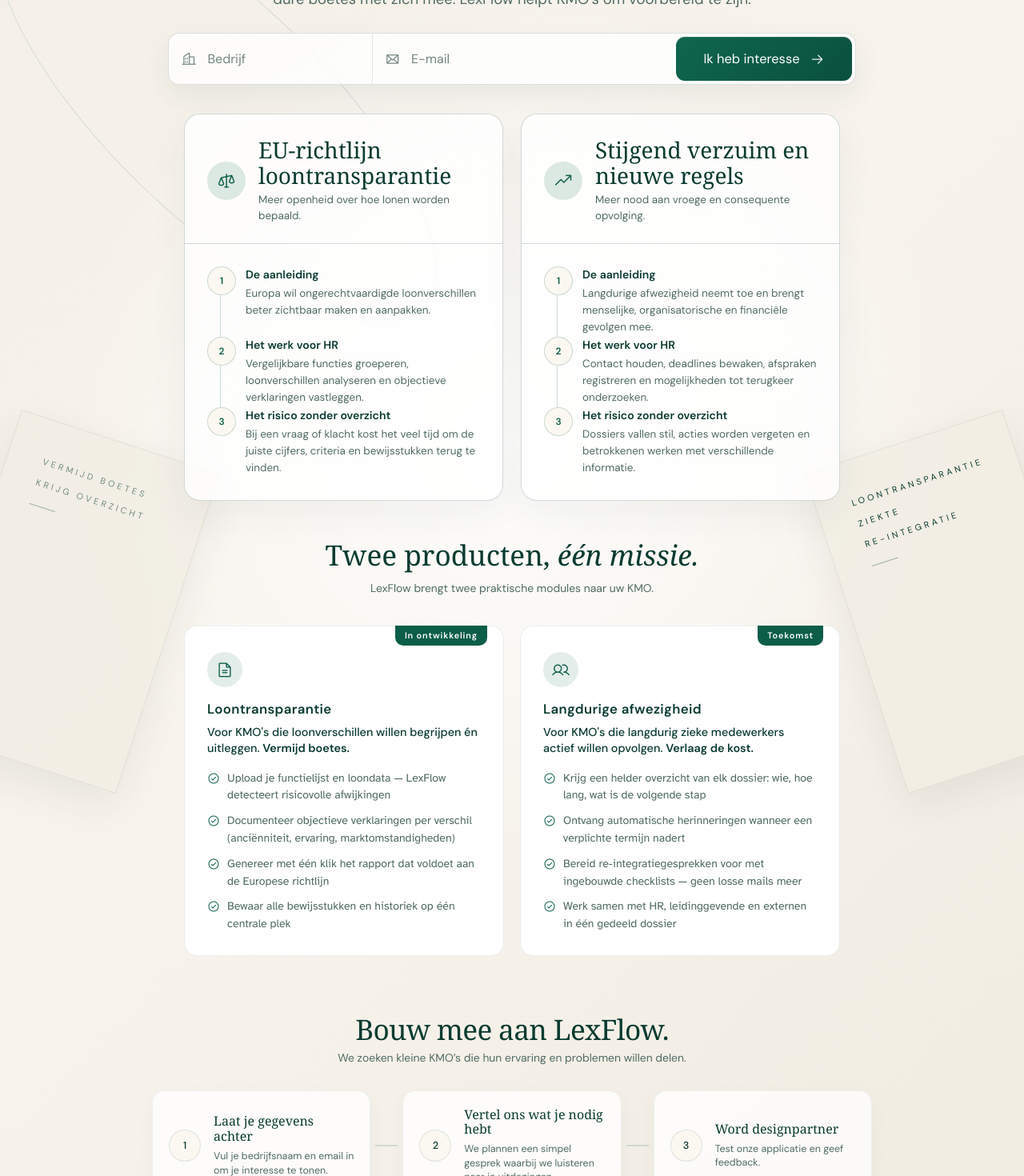
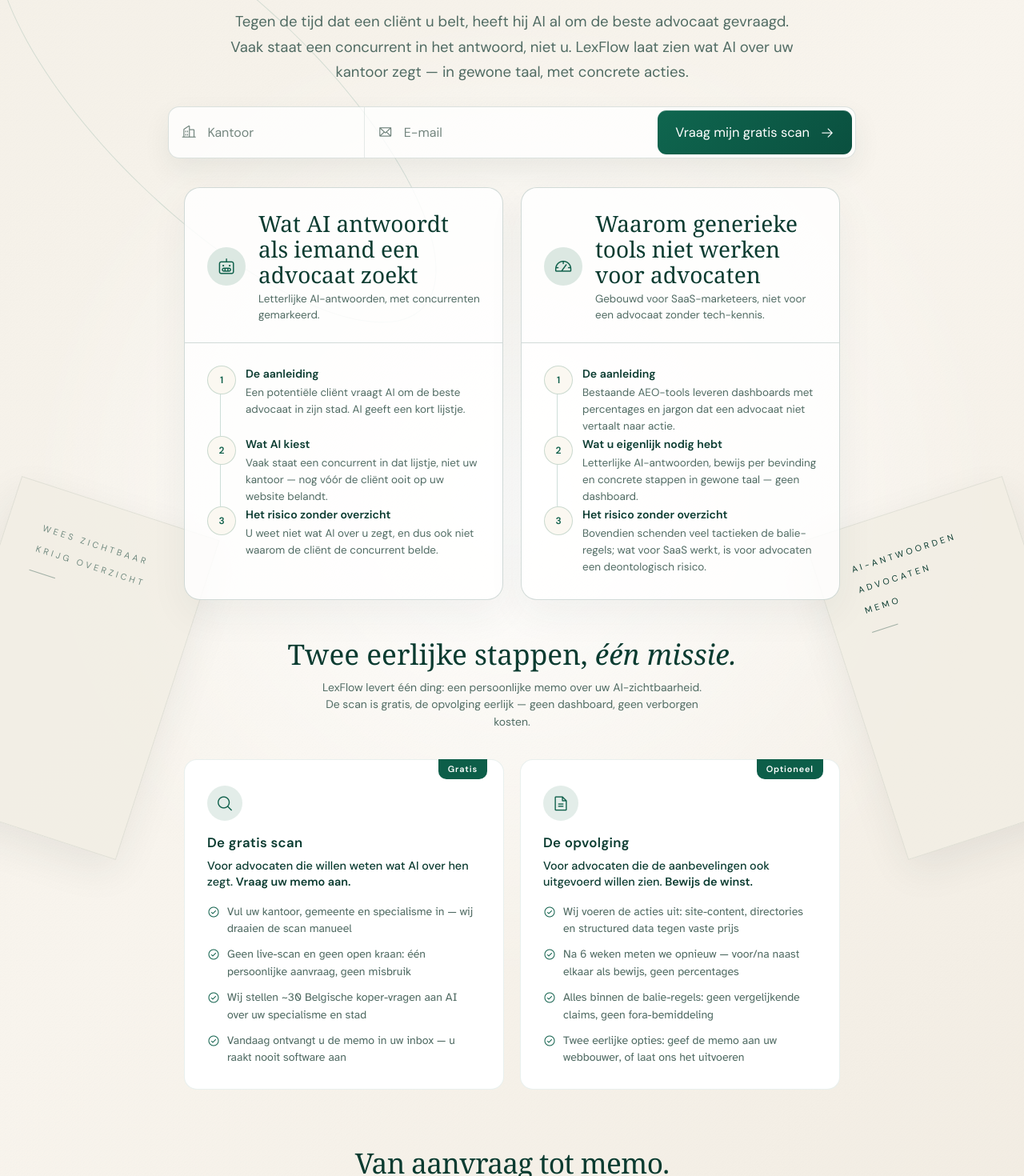
Before and after one commit to Elliotwhoisalsobo/landingpage, a Nuxt app: page / in a window 1280 px wide. Shown: the part 500-1970 px from the top of the page at 80% size. Built offline with nearby package versions, Linux system fonts and the light colour scheme; a web font is replaced by a local one.

Commit message:
initial change - pivot to ai visibility for lawyers

```diff
--- a/app/components/AboutBo.vue
+++ b/app/components/AboutBo.vue
@@ -5,10 +5,10 @@
       <div class="maker-text">
         <h2 id="maker-titel">Hoi, ik ben Bo</h2>
         <p>
-          Ik bouw LexFlow om twee complexe HR-uitdagingen eenvoudiger te maken: loontransparantie en de opvolging van ziekteverzuim en langdurige afwezigheid.
+          Ik bouw LexFlow om AI-zichtbaarheid eenvoudiger te maken voor Belgische advocatenkantoren: wat AI over u zegt, waarom, en wat u concreet moet veranderen.
         </p>
         <p>
-          Mijn doel is praktische, betaalbare software ontwerpen waarmee KMO's overzicht houden, deadlines bewaken en correct handelen zonder dure consultants of ingewikkelde systemen.
+          Mijn doel is een eerlijke, persoonlijke memo — geen dashboard met jargon. Zodat u weet waar u staat, zonder tech-kennis of dure consultants.
         </p>
         <p class="maker-linkedin">
           <a href="https://www.linkedin.com/in/bo-vermote/" target="_blank" rel="noopener noreferrer">
--- a/app/components/ContextCards.vue
+++ b/app/components/ContextCards.vue
@@ -1,30 +1,30 @@
 <template>
-  <section class="route-raster" aria-label="Gevolgen van loontransparantie en stijgend verzuim">
+  <section class="route-raster" aria-label="Wat AI beslist voor uw kantoor en waarom generieke tools falen">
     <article class="routekaart">
       <header class="routekop">
-        <span class="sectie-icoon" aria-hidden="true"><i class="ph ph-scales"></i></span>
+        <span class="sectie-icoon" aria-hidden="true"><i class="ph ph-robot"></i></span>
         <div>
-          <h2>EU-richtlijn loontransparantie</h2>
-          <p>Meer openheid over hoe lonen worden bepaald.</p>
+          <h2>Wat AI antwoordt als iemand een advocaat zoekt</h2>
+          <p>Letterlijke AI-antwoorden, met concurrenten gemarkeerd.</p>
         </div>
       </header>
       <ol class="routestappen">
         <li class="routestap">
           <div>
             <h3>De aanleiding</h3>
-            <p>Europa wil ongerechtvaardigde loonverschillen beter zichtbaar maken en aanpakken.</p>
+            <p>Een potentiële cliënt vraagt AI om de beste advocaat in zijn stad. AI geeft een kort lijstje.</p>
           </div>
         </li>
         <li class="routestap">
           <div>
-            <h3>Het werk voor HR</h3>
-            <p>Vergelijkbare functies groeperen, loonverschillen analyseren en objectieve verklaringen vastleggen.</p>
+            <h3>Wat AI kiest</h3>
+            <p>Vaak staat een concurrent in dat lijstje, niet uw kantoor — nog vóór de cliënt ooit op uw website belandt.</p>
           </div>
         </li>
         <li class="routestap">
           <div>
             <h3>Het risico zonder overzicht</h3>
-            <p>Bij een vraag of klacht kost het veel tijd om de juiste cijfers, criteria en bewijsstukken terug te vinden.</p>
+            <p>U weet niet wat AI over u zegt, en dus ook niet waarom de cliënt de concurrent belde.</p>
           </div>
         </li>
       </ol>
@@ -32,29 +32,29 @@
 
     <article class="routekaart">
       <header class="routekop">
-        <span class="sectie-icoon" aria-hidden="true"><i class="ph ph-trend-up"></i></span>
+        <span class="sectie-icoon" aria-hidden="true"><i class="ph ph-gauge"></i></span>
         <div>
-          <h2>Stijgend verzuim en nieuwe regels</h2>
-          <p>Meer nood aan vroege en consequente opvolging.</p>
+          <h2>Waarom generieke tools niet werken voor advocaten</h2>
+          <p>Gebouwd voor SaaS-marketeers, niet voor een advocaat zonder tech-kennis.</p>
         </div>
       </header>
       <ol class="routestappen">
         <li class="routestap">
           <div>
             <h3>De aanleiding</h3>
-            <p>Langdurige afwezigheid neemt toe en brengt menselijke, organisatorische en financiële gevolgen mee.</p>
+            <p>Bestaande AEO-tools leveren dashboards met percentages en jargon dat een advocaat niet vertaalt naar actie.</p>
           </div>
         </li>
         <li class="routestap">
           <div>
-            <h3>Het werk voor HR</h3>
-            <p>Contact houden, deadlines bewaken, afspraken registreren en mogelijkheden tot terugkeer onderzoeken.</p>
+            <h3>Wat u eigenlijk nodig hebt</h3>
+            <p>Letterlijke AI-antwoorden, bewijs per bevinding en concrete stappen in gewone taal — geen dashboard.</p>
           </div>
         </li>
         <li class="routestap">
           <div>
             <h3>Het risico zonder overzicht</h3>
-            <p>Dossiers vallen stil, acties worden vergeten en betrokkenen werken met verschillende informatie.</p>
+            <p>Bovendien schenden veel tactieken de balie-regels; wat voor SaaS werkt, is voor advocaten een deontologisch risico.</p>
           </div>
         </li>
       </ol>
--- a/app/components/ProductShowcase.vue
+++ b/app/components/ProductShowcase.vue
@@ -1,35 +1,35 @@
 <template>
   <div class="product-showcase">
     <header class="showcase-header">
-      <h2 class="showcase-title">Twee producten, <em>één missie.</em></h2>
+      <h2 class="showcase-title">Twee eerlijke stappen, <em>één missie.</em></h2>
       <p class="showcase-copy">
-        LexFlow brengt twee praktische modules naar uw KMO.
+        LexFlow levert één ding: een persoonlijke memo over uw AI-zichtbaarheid. De scan is gratis, de opvolging eerlijk — geen dashboard, geen verborgen kosten.
       </p>
     </header>
     <div class="card-grid">
       <article class="product-card">
-        <div class="card-badge">In ontwikkeling</div>
-        <div class="card-icon" aria-hidden="true"><i class="ph ph-file-text"></i></div>
-        <h3 class="card-title">Loontransparantie</h3>
-        <p class="card-subtitle">Voor KMO's die loonverschillen willen begrijpen én uitleggen. <strong>Vermijd boetes.</strong></p>
+        <div class="card-badge">Gratis</div>
+        <div class="card-icon" aria-hidden="true"><i class="ph ph-magnifying-glass"></i></div>
+        <h3 class="card-title">De gratis scan</h3>
+        <p class="card-subtitle">Voor advocaten die willen weten wat AI over hen zegt. <strong>Vraag uw memo aan.</strong></p>
         <ul class="card-features">
-          <li><i class="ph ph-check-circle" aria-hidden="true"></i> Upload je functielijst en loondata — LexFlow detecteert risicovolle afwijkingen</li>
-          <li><i class="ph ph-check-circle" aria-hidden="true"></i> Documenteer objectieve verklaringen per verschil (anciënniteit, ervaring, marktomstandigheden)</li>
-          <li><i class="ph ph-check-circle" aria-hidden="true"></i> Genereer met één klik het rapport dat voldoet aan de Europese richtlijn</li>
-          <li><i class="ph ph-check-circle" aria-hidden="true"></i> Bewaar alle bewijsstukken en historiek op één centrale plek</li>
+          <li><i class="ph ph-check-circle" aria-hidden="true"></i> Vul uw kantoor, gemeente en specialisme in — wij draaien de scan manueel</li>
+          <li><i class="ph ph-check-circle" aria-hidden="true"></i> Geen live-scan en geen open kraan: één persoonlijke aanvraag, geen misbruik</li>
+          <li><i class="ph ph-check-circle" aria-hidden="true"></i> Wij stellen ~30 Belgische koper-vragen aan AI over uw specialisme en stad</li>
+          <li><i class="ph ph-check-circle" aria-hidden="true"></i> Vandaag ontvangt u de memo in uw inbox — u raakt nooit software aan</li>
         </ul>
       </article>
 
       <article class="product-card">
-        <div class="card-badge">Toekomst</div>
-        <div class="card-icon" aria-hidden="true"><i class="ph ph-users"></i></div>
-        <h3 class="card-title">Langdurige afwezigheid</h3>
-        <p class="card-subtitle">Voor KMO's die langdurig zieke medewerkers actief willen opvolgen. <strong>Verlaag de kost.</strong></p>
+        <div class="card-badge">Optioneel</div>
+        <div class="card-icon" aria-hidden="true"><i class="ph ph-file-text"></i></div>
+        <h3 class="card-title">De opvolging</h3>
+        <p class="card-subtitle">Voor advocaten die de aanbevelingen ook uitgevoerd willen zien. <strong>Bewijs de winst.</strong></p>
         <ul class="card-features">
-          <li><i class="ph ph-check-circle" aria-hidden="true"></i> Krijg een helder overzicht van elk dossier: wie, hoe lang, wat is de volgende stap</li>
-          <li><i class="ph ph-check-circle" aria-hidden="true"></i> Ontvang automatische herinneringen wanneer een verplichte termijn nadert</li>
-          <li><i class="ph ph-check-circle" aria-hidden="true"></i> Bereid re-integratiegesprekken voor met ingebouwde checklists — geen losse mails meer</li>
-          <li><i class="ph ph-check-circle" aria-hidden="true"></i> Werk samen met HR, leidinggevende en externen in één gedeeld dossier</li>
+          <li><i class="ph ph-check-circle" aria-hidden="true"></i> Wij voeren de acties uit: site-content, directories en structured data tegen vaste prijs</li>
+          <li><i class="ph ph-check-circle" aria-hidden="true"></i> Na 6 weken meten we opnieuw — voor/na naast elkaar als bewijs, geen percentages</li>
+          <li><i class="ph ph-check-circle" aria-hidden="true"></i> Alles binnen de balie-regels: geen vergelijkende claims, geen fora-bemiddeling</li>
+          <li><i class="ph ph-check-circle" aria-hidden="true"></i> Twee eerlijke opties: geef de memo aan uw webbouwer, of laat ons het uitvoeren</li>
         </ul>
       </article>
     </div>
--- a/app/components/Steps.vue
+++ b/app/components/Steps.vue
@@ -2,21 +2,21 @@
 const steps = [
   {
     number: "1",
-    title: "Laat je gegevens achter",
+    title: "Vraag uw scan aan",
     description:
-      "Vul je bedrijfsnaam en email in om je interesse te tonen.",
+      "Vul uw kantoor en e-mail in. Wij draaien de scan manueel — geen live-scan, geen open kraan.",
   },
   {
     number: "2",
-    title: "Vertel ons wat je nodig hebt",
+    title: "Ontvang uw memo",
     description:
-      "We plannen een simpel gesprek waarbij we luisteren naar je uitdagingen.",
+      "Vandaag staat een persoonlijke PDF in uw inbox: wat AI antwoordt, waarom, en wat er moet veranderen.",
   },
   {
     number: "3",
-    title: "Word designpartner",
+    title: "Kies uw volgende stap",
     description:
-      "Test onze applicatie en geef feedback.",
+      "Geef de memo aan uw webbouwer, of laat ons de acties uitvoeren — allebei eerlijk.",
   },
 ];
 </script>
@@ -25,8 +25,8 @@
   <section class="lexflow-steps" aria-labelledby="steps-title">
     <div class="steps-container">
       <header class="steps-header">
-        <h2 id="steps-title">Bouw mee aan LexFlow.</h2>
-        <p>We zoeken kleine KMO’s die hun ervaring en problemen willen delen.</p>
+        <h2 id="steps-title">Van aanvraag tot memo.</h2>
+        <p>Drie stappen, geen software om aan te raken — de memo verschijnt in uw inbox.</p>
       </header>
 
       <ol class="steps-grid">
--- a/app/components/WaitlistForm.vue
+++ b/app/components/WaitlistForm.vue
@@ -16,8 +16,8 @@
     const result = await submitSignup(config.public, email.value, company.value);
     isError.value = false;
     message.value = result === "existing"
-      ? "U staat al op de lijst."
-      : "Bedankt. We houden u op de hoogte zodra LexFlow meer kan tonen.";
+      ? "U heeft al een scan aangevraagd."
+      : "Bedankt. We draaien uw scan manueel en sturen de memo vandaag naar uw inbox.";
     if (result === "created") {
       email.value = "";
       company.value = "";
@@ -33,7 +33,7 @@
 
 <template>
   <form id="waitlist-form" class="waitlist-form" :aria-busy="busy" @submit.prevent="submit">
-    <label class="sr-only" for="company">Bedrijf</label>
+    <label class="sr-only" for="company">Kantoor</label>
     <label class="sr-only" for="email">Email</label>
     <div class="company-email-row">
       <div class="company-email-field company-field">
@@ -44,7 +44,7 @@
           name="company"
           type="text"
           autocomplete="organization"
-          placeholder="Bedrijf"
+          placeholder="Kantoor"
           aria-describedby="form-message"
           :disabled="busy"
           @input="message = ''"
@@ -69,7 +69,7 @@
         />
       </div>
       <button type="submit" class="submit-button" :disabled="busy">
-        <span>{{ busy ? "Even verwerken..." : "Ik heb interesse" }}</span>
+        <span>{{ busy ? "Even verwerken..." : "Vraag mijn gratis scan" }}</span>
         <i class="ph ph-arrow-right" aria-hidden="true"></i>
       </button>
     </div>
--- a/app/pages/index.vue
+++ b/app/pages/index.vue
@@ -1,7 +1,7 @@
 <script setup lang="ts">
 useSeoMeta({
-  title: "LexFlow Loontransparantie en ziekteverzuim voor KMO's",
-  description: "LexFlow bouwt aan software voor loontransparantie, opvolging van langdurige afwezigheid en re-integratie.",
+  title: "LexFlow — AI-zichtbaarheid voor Belgische advocaten",
+  description: "LexFlow meet wat AI over uw advocatenkantoor zegt, legt het uit in gewone taal en maakt concreet wat er moet veranderen — zonder tech-kennis.",
 });
 useHead({ link: [{ rel: "canonical", href: "https://lexflow.be/" }] });
 </script>
@@ -14,18 +14,18 @@
       <div class="spiral spiral-1"></div>
       <div class="spiral spiral-2"></div>
       <div class="edge-card edge-card-left">
-        <span>VERMIJD BOETES</span>
+        <span>WEES ZICHTBAAR</span>
         <span>KRIJG OVERZICHT</span>
       </div>
       <div class="edge-card edge-card-right">
-        <span>LOONTRANSPARANTIE</span>
-        <span>ZIEKTE</span>
-        <span>RE-INTEGRATIE</span>
+        <span>AI-ANTWOORDEN</span>
+        <span>ADVOCATEN</span>
+        <span>MEMO</span>
       </div>
     </div>
     <!-- LOGO & NAME -->
     <header class="site-header container">
-      <a class="brand" href="#" aria-label="LexFlow startpagina">
+      <a class="brand" href="#" aria-label="LexFlow — AI-zichtbaarheid voor advocaten">
         <span class="brand-mark" aria-hidden="true">L</span>
         <span class="brand-name">LEXFLOW</span>
       </a>
@@ -33,12 +33,12 @@
     <!-- WEBSITE TITLE -->
     <section class="hero container" aria-labelledby="hero-title">
       <h1 id="hero-title" class="hero-title--compact">
-        HR-compliance wordt <em>ingewikkelder</em><span>LexFlow maakt het <em>simpel</em></span>
+        De cliënt vraagt <em>AI</em> om een advocaat<span>LexFlow zet u in het <em>antwoord</em></span>
       </h1>
       <p class="hero-copy">
-        Nieuwe Europese regels rond loontransparantie brengen extra
-        verplichtingen en dure boetes met zich mee. LexFlow helpt KMO's om voorbereid
-        te zijn.
+        Tegen de tijd dat een cliënt u belt, heeft hij AI al om de beste advocaat
+        gevraagd. Vaak staat een concurrent in het antwoord, niet u. LexFlow laat zien
+        wat AI over uw kantoor zegt — in gewone taal, met concrete acties.
       </p>
 
       <!-- COMPONENTS -->
```
